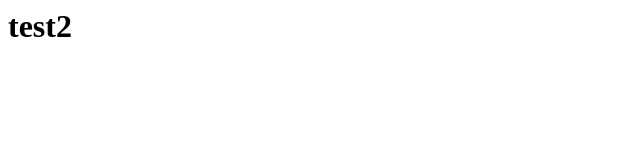
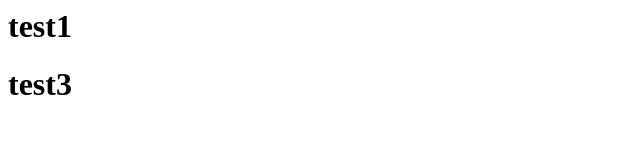
Before and after one commit to nagaraju-123456/public_rep, a plain HTML site: page index.html in a window 1280 px wide. Shown: the whole page, without its empty margins (0-640 px from the left). Drawn offline with Linux system fonts and the light colour scheme.

Commit message:
new changes from html12

```diff
--- a/index.html
+++ b/index.html
@@ -1,7 +1,8 @@
 <html>
 
 <body>
-    <h1>test2</h1>
+    <h1>test1</h1>
+    <h1>test3</h1>
 </body>
 
 </html>
```
